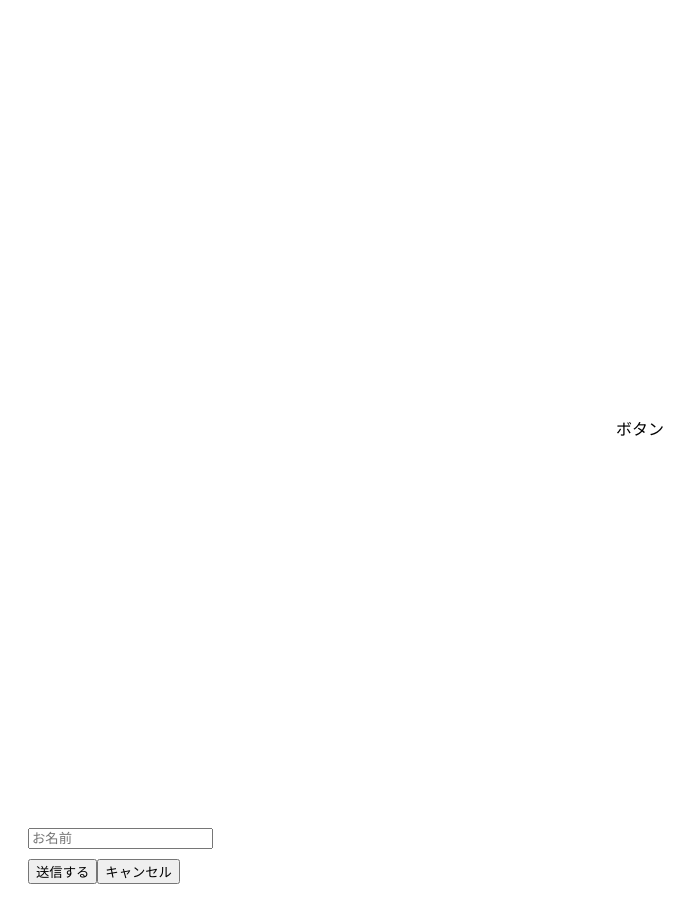
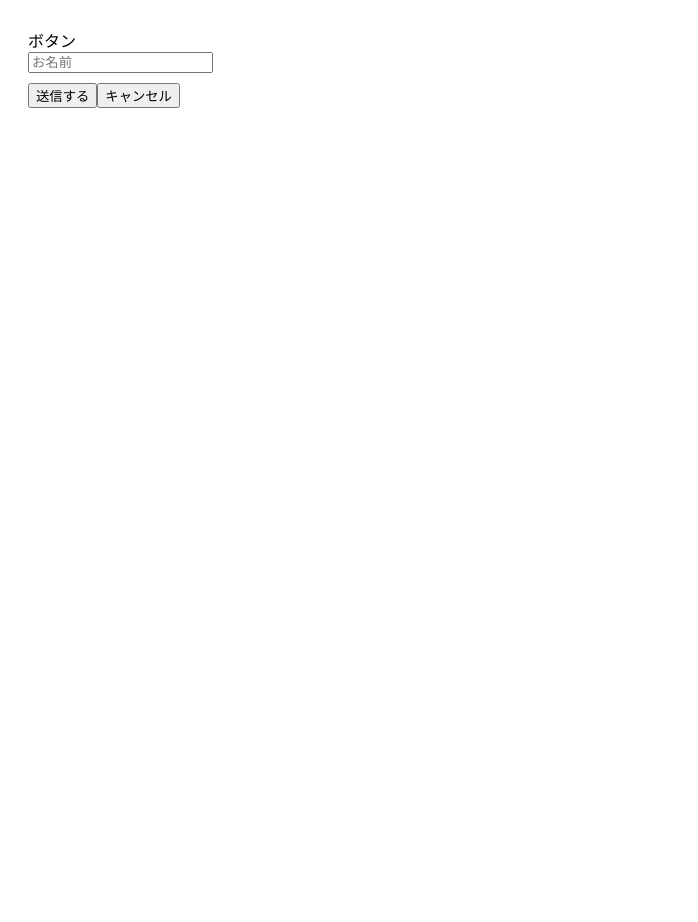
Before and after one commit to ag3i/LIFF, a Nuxt app: page / in a window 1280 px wide. Shown: the whole page, without its empty margins (0-698 px from the left). After the commit the page ends 856 px from the top, so only its background shows below. Built offline with nearby package versions, Linux system fonts and the light colour scheme.

Commit message:
頼みます

```diff
--- a/pages/index.vue
+++ b/pages/index.vue
@@ -1,10 +1,8 @@
 <template>
   <section class="container">
-  <div class="container1">
     <div>
       <MyButton />
     </div>
-  </div>
     <div class="form">
       <div class="control">
         <input class="input" type="text" placeholder="お名前" v-model="formData.name">
@@ -36,29 +34,6 @@ export default {
     })
   },
   methods: {
-    onSubmit() {
-      if (!this.canUseLIFF()) {
-        return
-      }
-
-      window.liff
-        .sendMessages([
-          {
-            type: 'text',
-            text: `お名前：\n${this.formData.name}`
-          },
-          {
-            type: 'text',
-            text: '送信が完了しました'
-          }
-        ])
-        .then(() => {
-          window.liff.closeWindow()
-        })
-        .catch(e => {
-          window.alert('Error sending message: ' + e)
-        })
-    },
     handleCancel() {
       if (!liff.isInClient()) {
         window.alert('This button is unavailable as LIFF is currently being opened in an external browser.');
@@ -88,13 +63,4 @@ export default {
   margin-bottom: 10px;
 }
 
-.container1 {
-  margin: 0 auto;
-  min-height: 100vh;
-  display: flex;
-  justify-content: center;
-  align-items: center;
-  text-align: center;
-}
-
 </style>
```
